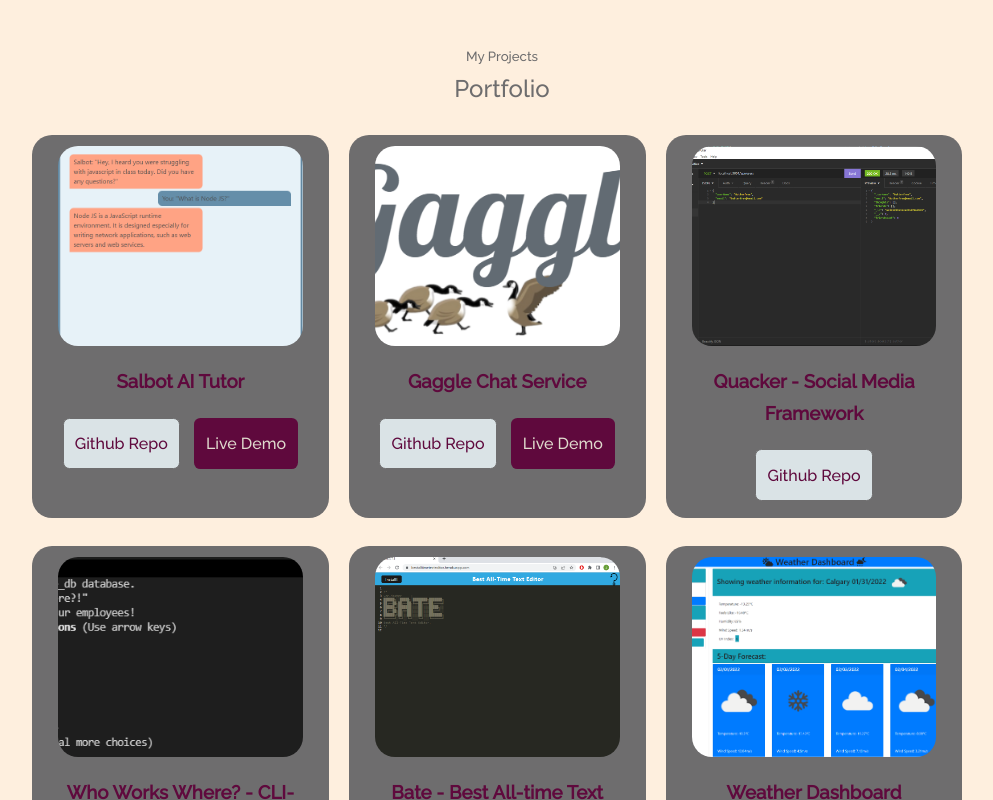
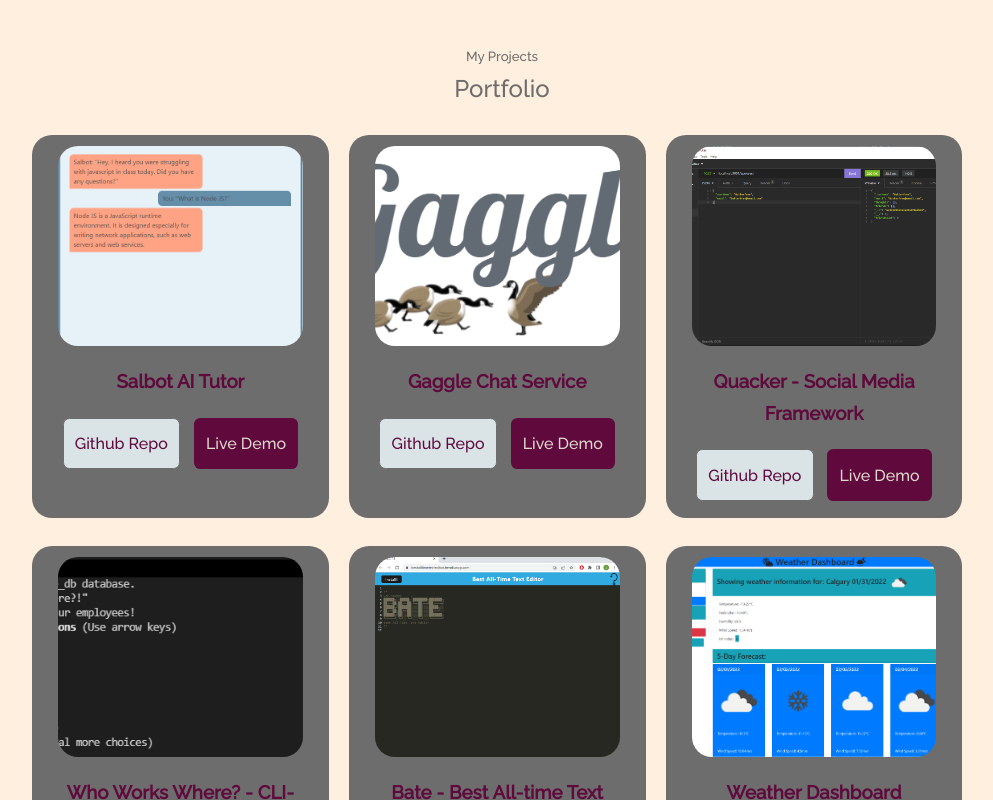
Before and after one commit to jollypong/Portfolio-React, a React (Create React App) app: page / in a window 1280 px wide. Shown: the part 2740-3540 px from the top of the page, without its empty margins (138-1131 px from the left). Built offline with nearby package versions, Linux system fonts and the light colour scheme.

Commit message:
changed code to use project to reflect portfolio components

```diff
--- a/src/component/projects/Projects.jsx
+++ b/src/component/projects/Projects.jsx
@@ -7,20 +7,68 @@ import Project4 from "../../assets/images/projects/whoWorksWhere.png";
 import Project5 from "../../assets/images/projects/bate.png";
 import Project6 from "../../assets/images/projects/weatherDashboard.png";
 
+const data = [
+  {
+    id: 1,
+    image: Project1,
+    title: "Salbot AI Tutor",
+    github: "https://github.com/jollypong/SalBot",
+    demo: "https://jollypong.github.io/SalBot/",
+  },
+  {
+    id: 2,
+    image: Project2,
+    title: "Gaggle Chat Service",
+    github: "https://github.com/jollypong/Gaggle",
+    demo: "https://gagglechat.herokuapp.com/",
+  },
+  {
+    id: 3,
+    image: Project3,
+    title: "Quacker - Social Media Framework",
+    github: "https://github.com/jollypong/Gaggle",
+    demo: "",
+  },
+  {
+    id: 4,
+    image: Project4,
+    title: "Who Works Where? - CLI-based CMS",
+    github: "https://github.com/jollypong/Who-Works-Where",
+    demo: "",
+  },
+  {
+    id: 5,
+    image: Project5,
+    title: "Bate - Best All-time Text Editor",
+    github: "https://github.com/jollypong/BATE-Text-Editor",
+    demo: "https://bestalltimetexteditor.herokuapp.com/",
+  },
+  {
+    id: 6,
+    image: Project6,
+    title: "Weather Dashboard",
+    github: "https://github.com/jollypong/Weather-Dashboard",
+    demo: "https://jollypong.github.io/Weather-Dashboard/",
+  },
+];
+
 const Projects = () => {
   return (
     <section id="projects">
       <h5>My Projects</h5>
       <h2>Portfolio</h2>
+
       <div className="container portfolio_container">
-        <div className="portfolio_item">
+        {data.map(({ id, image, title, github, demo }) => {
+          return (
+            <div key={id} className="portfolio_item">
               <div className="portfolio_item-image">
-            <img src={Project1} alt="" />
+                <img src={image} alt={title} />
               </div>
-          <h3>Salbot AI Tutor</h3>
+              <h3>{title}</h3>
               <div className="buttonContainer">
                 <a
-              href="https://github.com/jollypong/SalBot"
+                  href={github}
                   className="btn"
                   target="_blank"
                   rel="noreferrer"
@@ -28,7 +76,7 @@ const Projects = () => {
                   Github Repo
                 </a>
                 <a
-              href="https://jollypong.github.io/SalBot/"
+                  href={demo}
                   className="btn btn-primary"
                   target="_blank"
                   rel="noreferrer"
@@ -37,110 +85,8 @@ const Projects = () => {
                 </a>
               </div>
             </div>
-        <div className="portfolio_item">
-          <div className="portfolio_item-image">
-            <img src={Project2} alt="" />
-          </div>
-          <h3>Gaggle Chat Service</h3>
-          <div className="buttonContainer">
-            <a
-              href="https://github.com/jollypong/Gaggle"
-              className="btn"
-              target="_blank"
-              rel="noreferrer"
-            >
-              Github Repo
-            </a>
-            <a
-              href="https://gagglechat.herokuapp.com/"
-              className="btn btn-primary"
-              target="_blank"
-              rel="noreferrer"
-            >
-              Live Demo
-            </a>
-          </div>
-        </div>
-        <div className="portfolio_item">
-          <div className="portfolio_item-image">
-            <img src={Project3} alt="" />
-          </div>
-          <h3>Quacker - Social Media Framework</h3>
-          <div className="buttonContainer">
-            <a
-              href="https://github.com/jollypong/Gaggle"
-              className="btn"
-              target="_blank"
-              rel="noreferrer"
-            >
-              Github Repo
-            </a>
-          </div>
-        </div>
-        <div className="portfolio_item">
-          <div className="portfolio_item-image">
-            <img src={Project4} alt="" />
-          </div>
-          <h3>Who Works Where? - CLI-based CMS</h3>
-          <div className="buttonContainer">
-            <a
-              href="https://github.com/jollypong/Who-Works-Where"
-              className="btn"
-              target="_blank"
-              rel="noreferrer"
-            >
-              Github Repo
-            </a>
-          </div>
-        </div>
-        <div className="portfolio_item">
-          <div className="portfolio_item-image">
-            <img src={Project5} alt="" />
-          </div>
-          <h3>Bate - Best All-time Text Editor</h3>
-          <div className="buttonContainer">
-            <a
-              href="https://github.com/jollypong/BATE-Text-Editor"
-              className="btn"
-              target="_blank"
-              rel="noreferrer"
-            >
-              Github Repo
-            </a>
-            <a
-              href="https://bestalltimetexteditor.herokuapp.com/"
-              className="btn btn-primary"
-              target="_blank"
-              rel="noreferrer"
-            >
-              Live Demo
-            </a>
-          </div>
-        </div>
-        <div className="portfolio_item">
-          <div className="portfolio_item-image">
-            <img src={Project6} alt="" />
-          </div>
-          <h3>Weather Dashboard</h3>
-          <div className="buttonContainer">
-            <a
-              href="https://github.com/jollypong/Weather-Dashboard"
-              className="btn"
-              target="_blank"
-              rel="noreferrer"
-            >
-              Github Repo
-            </a>
-            <a
-              href="https://jollypong.github.io/Weather-Dashboard/"
-              className="btn btn-primary"
-              target="_blank"
-              rel="noreferrer"
-            >
-              Live Demo
-            </a>
-          </div>
-        </div>
+          );
+        })}
       </div>
     </section>
   );
--- a/src/component/projects/projects.css
+++ b/src/component/projects/projects.css
@@ -18,7 +18,7 @@
 }
 
 .portfolio_item:hover {
-  border-color: var(--color-primary-);
+  border: 3px dotted blanchedalmond;
   background: darkgrey;
 }
 
```
Lines whose indentation alone changed are shown as unchanged.
